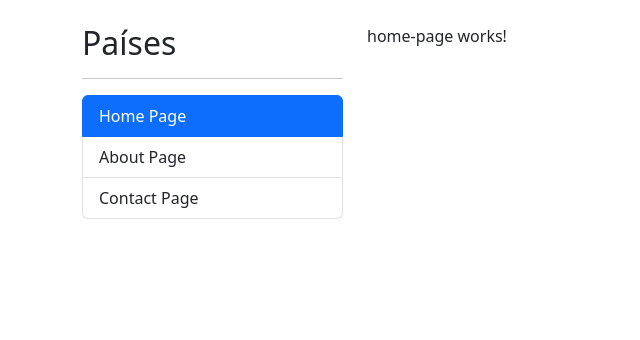
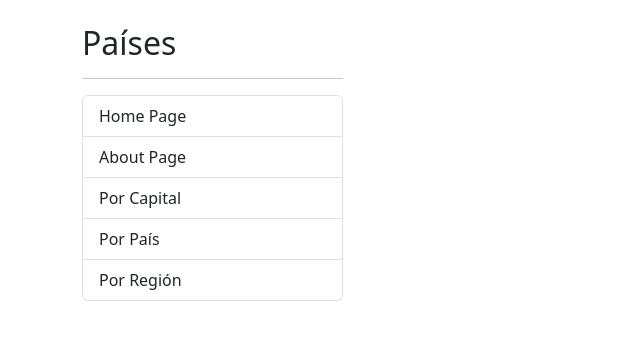
Before and after one commit to Jaime-GP/curso-angular-countryApp, an Angular app: page /countries in a window 1280 px wide. Before the commit this address led to /. Shown: the top 340 px of the page, without its empty margins (0-640 px from the left). Built offline with nearby package versions, Linux system fonts and the light colour scheme.

Commit message:
Configuracion ruta Countries, carga perezosa

```diff
--- a/src/app/app-routing.module.ts
+++ b/src/app/app-routing.module.ts
@@ -18,6 +18,10 @@
     component: ContactPageComponent
   },
   {
+    path: 'countries',
+    loadChildren: () => import('./countries/countries.module').then(m => m.CountriesModule)
+  },
+  {
     path: '**',
     redirectTo: ''
   }
--- /dev/null
+++ b/src/app/countries/pages/by-capital-page/by-capital-page.component.html
@@ -0,0 +1 @@
+<p>by-capital-page works!</p>
--- /dev/null
+++ b/src/app/countries/pages/by-capital-page/by-capital-page.component.ts
@@ -0,0 +1,11 @@
+import { Component } from '@angular/core';
+
+@Component({
+  selector: 'app-by-capital-page',
+  templateUrl: './by-capital-page.component.html',
+  styles: [
+  ]
+})
+export class ByCapitalPageComponent {
+
+}
--- /dev/null
+++ b/src/app/countries/pages/by-country-page/by-country-page.component.html
@@ -0,0 +1 @@
+<p>by-country-page works!</p>
--- /dev/null
+++ b/src/app/countries/pages/by-country-page/by-country-page.component.ts
@@ -0,0 +1,11 @@
+import { Component } from '@angular/core';
+
+@Component({
+  selector: 'app-by-country-page',
+  templateUrl: './by-country-page.component.html',
+  styles: [
+  ]
+})
+export class ByCountryPageComponent {
+
+}
--- /dev/null
+++ b/src/app/countries/pages/by-region-page/by-region-page.component.html
@@ -0,0 +1 @@
+<p>by-region-page works!</p>
--- /dev/null
+++ b/src/app/countries/pages/by-region-page/by-region-page.component.ts
@@ -0,0 +1,11 @@
+import { Component } from '@angular/core';
+
+@Component({
+  selector: 'app-by-region-page',
+  templateUrl: './by-region-page.component.html',
+  styles: [
+  ]
+})
+export class ByRegionPageComponent {
+
+}
--- /dev/null
+++ b/src/app/countries/pages/country-page/country-page.component.html
@@ -0,0 +1 @@
+<p>country-page works!</p>
--- /dev/null
+++ b/src/app/countries/pages/country-page/country-page.component.ts
@@ -0,0 +1,11 @@
+import { Component } from '@angular/core';
+
+@Component({
+  selector: 'app-country-page',
+  templateUrl: './country-page.component.html',
+  styles: [
+  ]
+})
+export class CountryPageComponent {
+
+}
--- a/src/app/shared/components/sidebar/sidebar.component.html
+++ b/src/app/shared/components/sidebar/sidebar.component.html
@@ -15,9 +15,21 @@
     About Page
   </li>
   <li
-  routerLink="contact"
+  routerLink="countries/by-capital"
   routerLinkActive="active"
   class="list-group-item">
-  Contact Page
-</li>
+  Por Capital
+  </li>
+  <li
+  routerLink="countries/by-country"
+  routerLinkActive="active"
+  class="list-group-item">
+  Por País
+  </li>
+  <li
+  routerLink="countries/by-region"
+  routerLinkActive="active"
+  class="list-group-item">
+  Por Región
+  </li>
 </div>
```
Also changed, not shown: src/app/countries/countries-routing.module.ts (added, +35 -0 lines), src/app/countries/countries.module.ts (+13 -2 lines).
